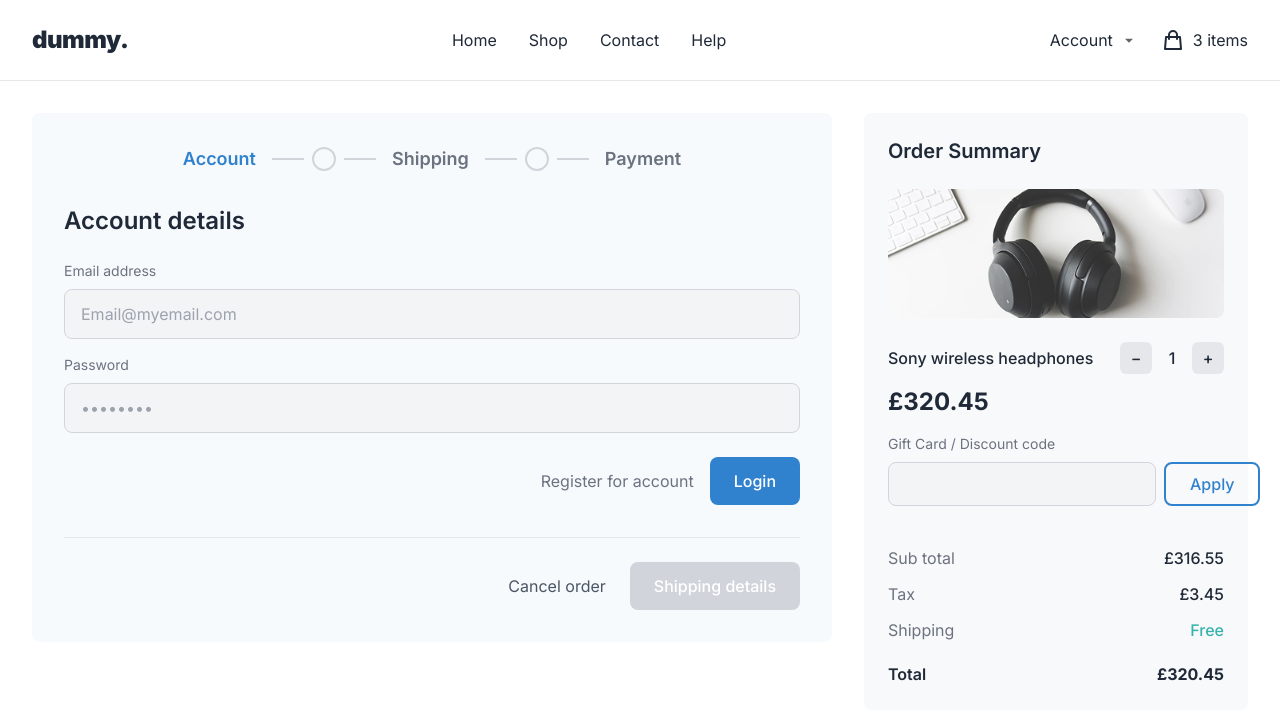
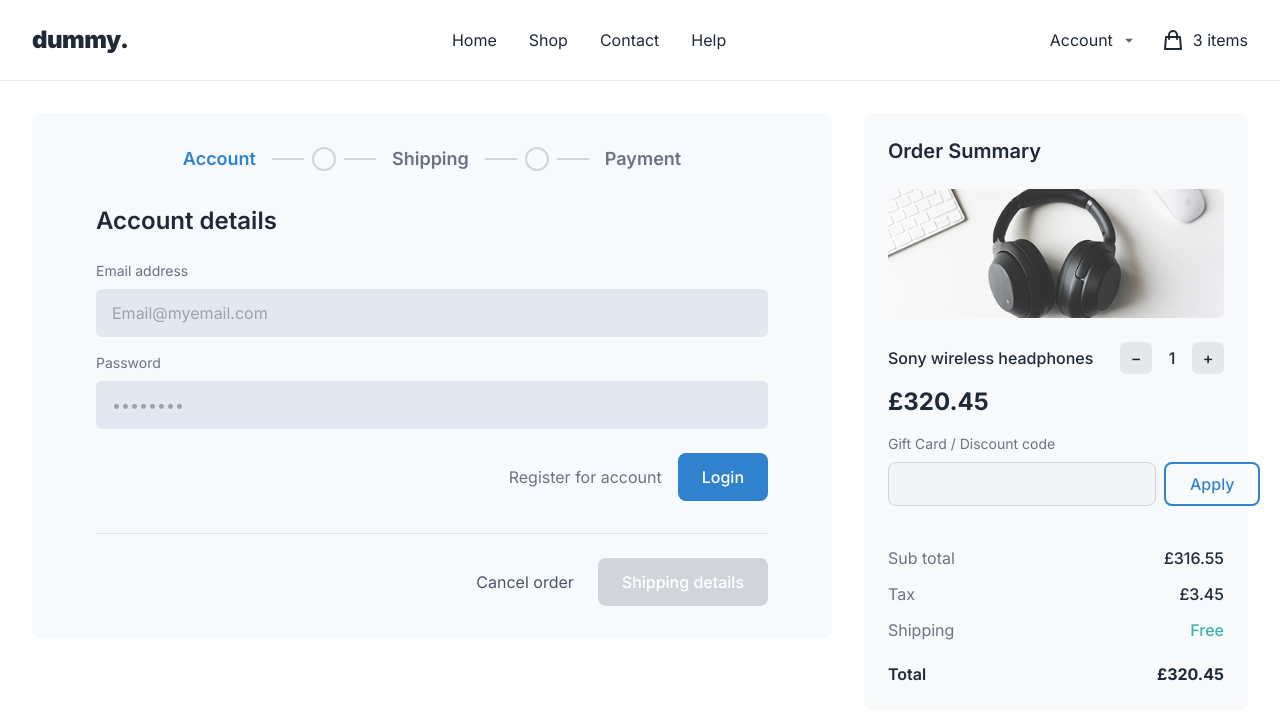
Before and after one commit to TracyK10/credstore-frontend-application, a Next.js app: page /checkout in a window 1280 px wide. Shown: the top 720 px of the page. Built offline with nearby package versions, Linux system fonts and the light colour scheme.

Commit message:
feat: introduce Select and ValidatedInput UI components and a CheckoutLayout.

```diff
--- a/components/layout/CheckoutLayout.tsx
+++ b/components/layout/CheckoutLayout.tsx
@@ -20,7 +20,7 @@ export const CheckoutLayout: React.FC<CheckoutLayoutProps> = ({
         <div className="grid grid-cols-1 lg:grid-cols-3 gap-8">
           {/* Main Content */}
           <div className="lg:col-span-2">
-            <div className="bg-[#F7FAFC] rounded-lg p-8">
+            <div className="bg-[#F7FAFC] rounded-lg px-16 py-8">
               {children}
             </div>
           </div>
--- a/components/ui/Select.tsx
+++ b/components/ui/Select.tsx
@@ -25,7 +25,7 @@ export const Select: React.FC<SelectProps> = ({
         value={value}
         onChange={(e) => onChange(e.target.value)}
         disabled={disabled}
-        className="w-full px-4 py-3 bg-input-bg border border-input-border rounded-lg text-input-text focus:outline-none focus:ring-2 focus:ring-primary appearance-none cursor-pointer"
+        className="w-full px-4 py-3 bg-[#E2E8F0] rounded-md text-input-text outline-none focus:outline-none appearance-none cursor-pointer"
       >
         {options.map((option) => (
           <option key={option.value} value={option.value}>
--- a/components/ui/ValidatedInput.tsx
+++ b/components/ui/ValidatedInput.tsx
@@ -38,9 +38,9 @@ export const ValidatedInput: React.FC<ValidatedInputProps> = ({
           onBlur={onBlur}
           placeholder={placeholder}
           disabled={disabled}
-          className={`w-full px-4 py-3 bg-input-bg border rounded-lg text-input-text focus:outline-none focus:ring-2 focus:ring-primary transition-all ${
-            showCheckmark ? "pr-12 border-success" : "border-input-border"
-          } ${errorMessage && !isValid ? "border-red-500" : ""}`}
+          className={`w-full px-4 py-3 bg-[#E2E8F0] rounded-md text-input-text outline-none focus:outline-none transition-all ${
+            showCheckmark ? "pr-12" : ""
+          } ${errorMessage && !isValid ? "ring-2 ring-red-500" : ""}`}
         />
         {showCheckmark && (
           <div className="absolute right-4 top-1/2 -translate-y-1/2">
```
